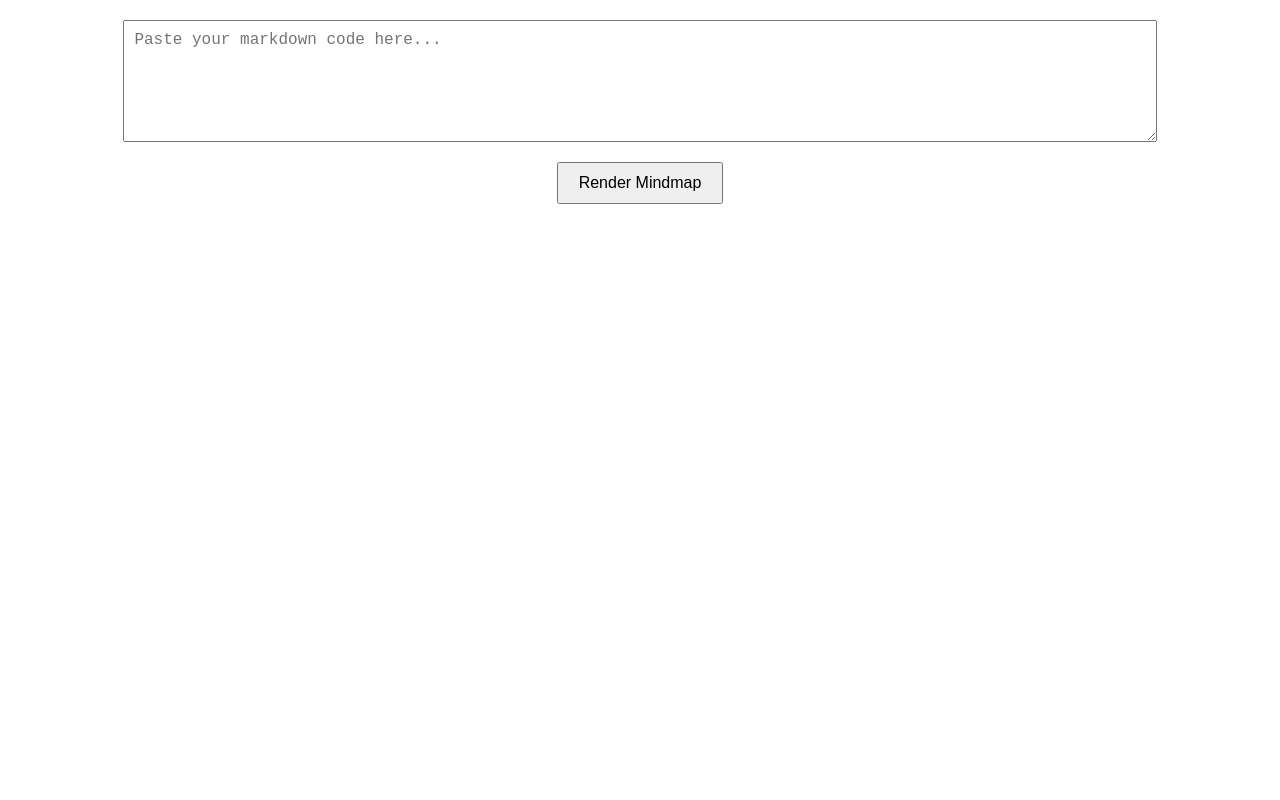
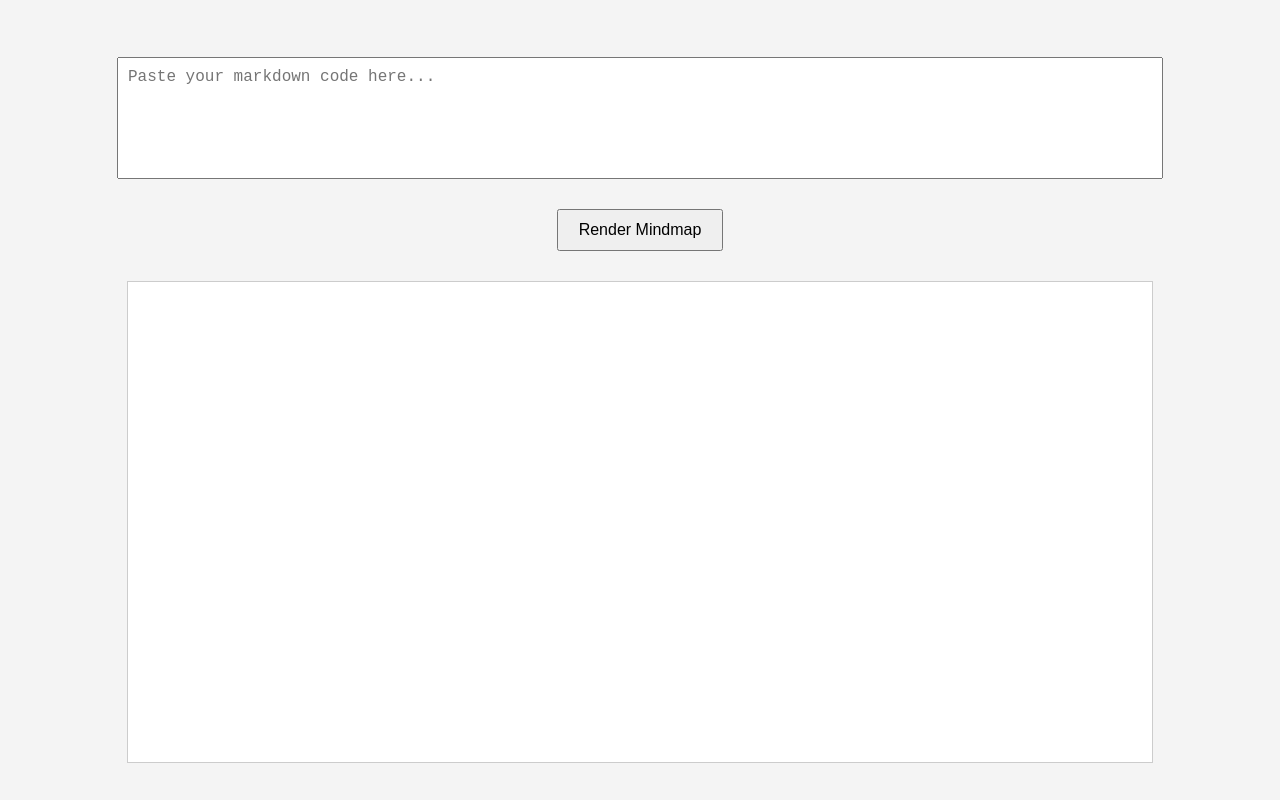
Before and after one commit to ddrrnt/3x3Map, a plain HTML site: page index.html in a window 1280 px wide. Drawn offline with nearby package versions, Linux system fonts and the light colour scheme.

Commit message:
3 Update styles.css

```diff
--- a/styles.css
+++ b/styles.css
@@ -1,5 +1,12 @@
 body {
     font-family: Arial, sans-serif;
+    display: flex;
+    flex-direction: column;
+    align-items: center;
+    justify-content: center;
+    height: 100vh;
+    margin: 0;
+    background-color: #f4f4f4;
 }
 
 #markdown-input {
@@ -9,6 +16,7 @@ body {
     display: block;
     padding: 10px;
     font-size: 16px;
+    resize: none;
 }
 
 #render-button {
@@ -25,6 +33,11 @@ body {
     align-items: center;
     flex-direction: column;
     margin-top: 20px;
+    width: 80%;
+    height: 60%;
+    border: 1px solid #ccc;
+    background-color: #fff;
+    overflow: auto;
 }
 
 .node {
```
